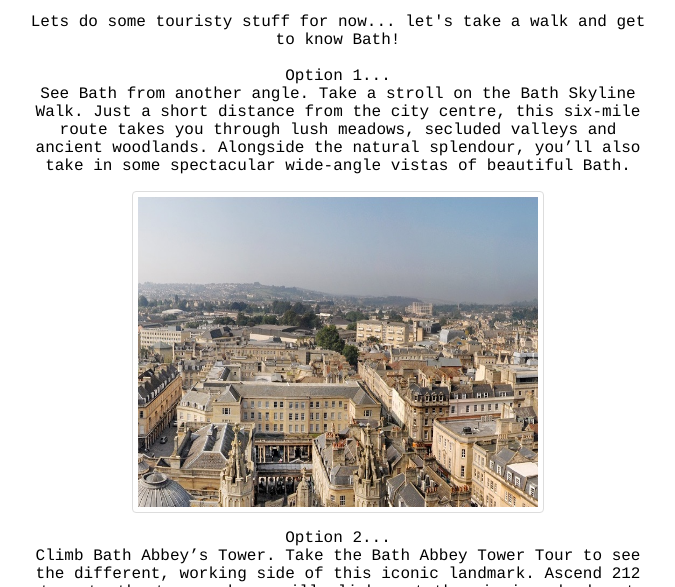
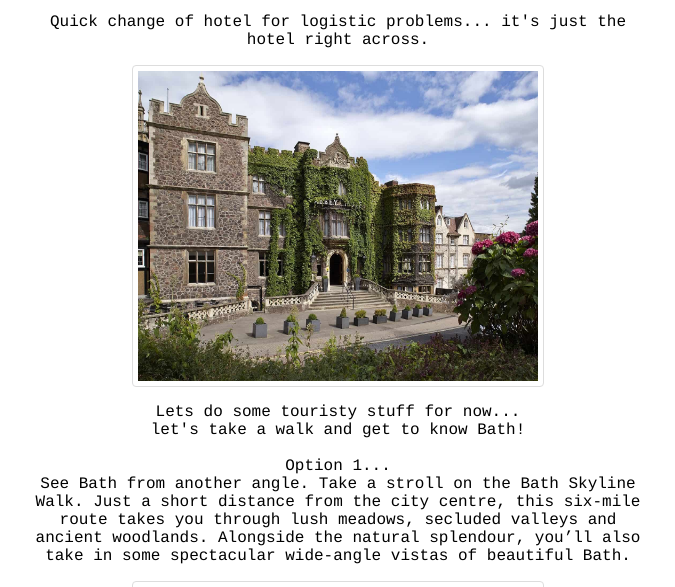
Before and after one commit to rosanna-ang/happybirthday, a plain HTML site: page day2.html in a window 1280 px wide. Shown: the part 702-1289 px from the top of the page, without its empty margins (302-977 px from the left). Drawn offline with Linux system fonts and the light colour scheme; a script that the page names is missing.

Commit message:
mirnor changes

```diff
--- a/day2.html
+++ b/day2.html
@@ -23,9 +23,15 @@
       </p>
         <img id="inside-pic" src="https://d2e6uc389cuu4q.cloudfront.net/photos-weblarge/d73c84a1-246c-42bd-90fb-bec4dad9ab3a.jpg"><br>
 
+        <p id="message">
+Quick change of hotel for logistic problems... it's just the hotel right across.
+          </p>
+<img id="inside-pic" src="abbeyhotel.jpg"><br>
+
+
 
       <p id="message">
-        Lets do some touristy stuff for now... let's take a walk and get to know Bath! <br><br>
+        Lets do some touristy stuff for now... <br>let's take a walk and get to know Bath! <br><br>
         Option 1... <br>See Bath from another angle.  Take a stroll on the Bath Skyline Walk. Just a short distance from the city centre, this six-mile route takes you through lush meadows, secluded valleys and ancient woodlands. Alongside the natural splendour, you’ll also take in some spectacular wide-angle vistas of beautiful Bath. </p>
       <img id="inside-pic" src="View_from_Abbey_Tower_9.jpg"><br>
 
```
Also changed, not shown: abbeyhotel.jpg (added).
